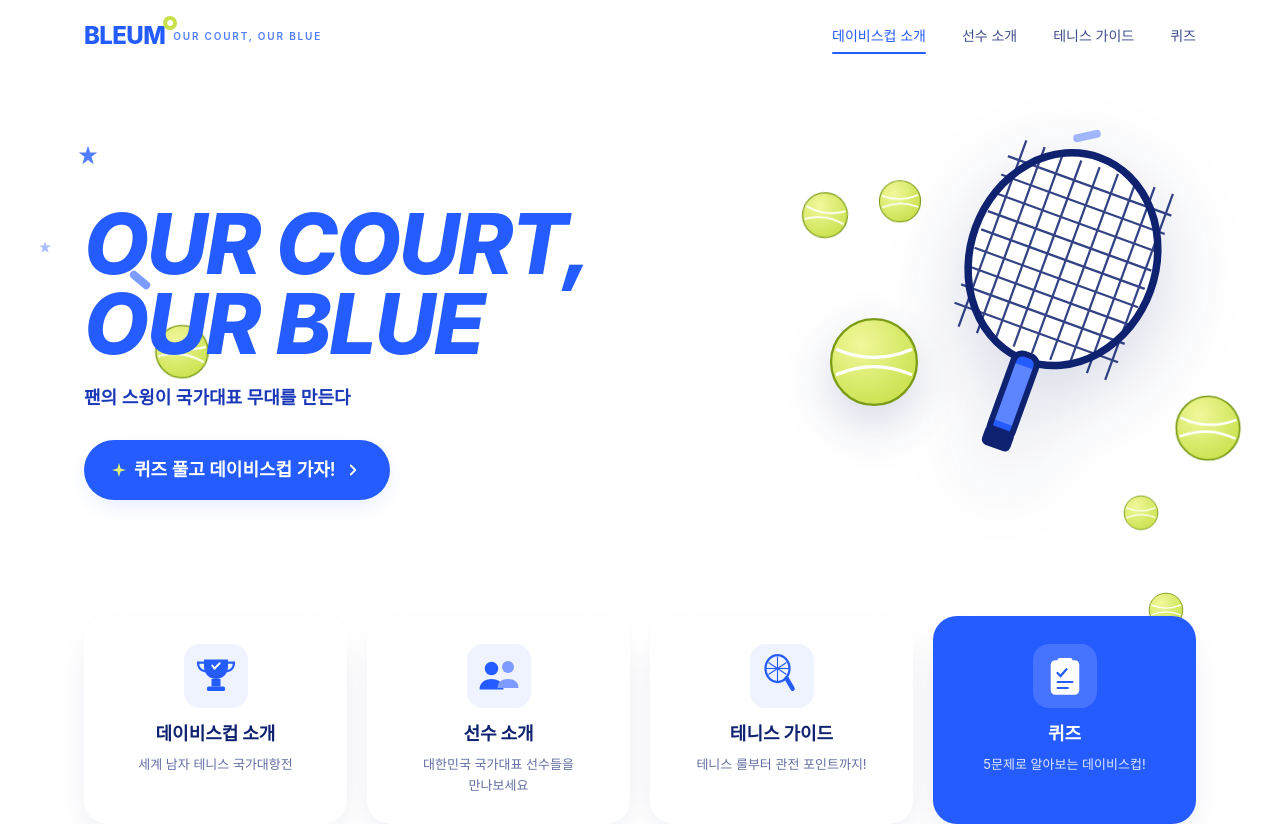
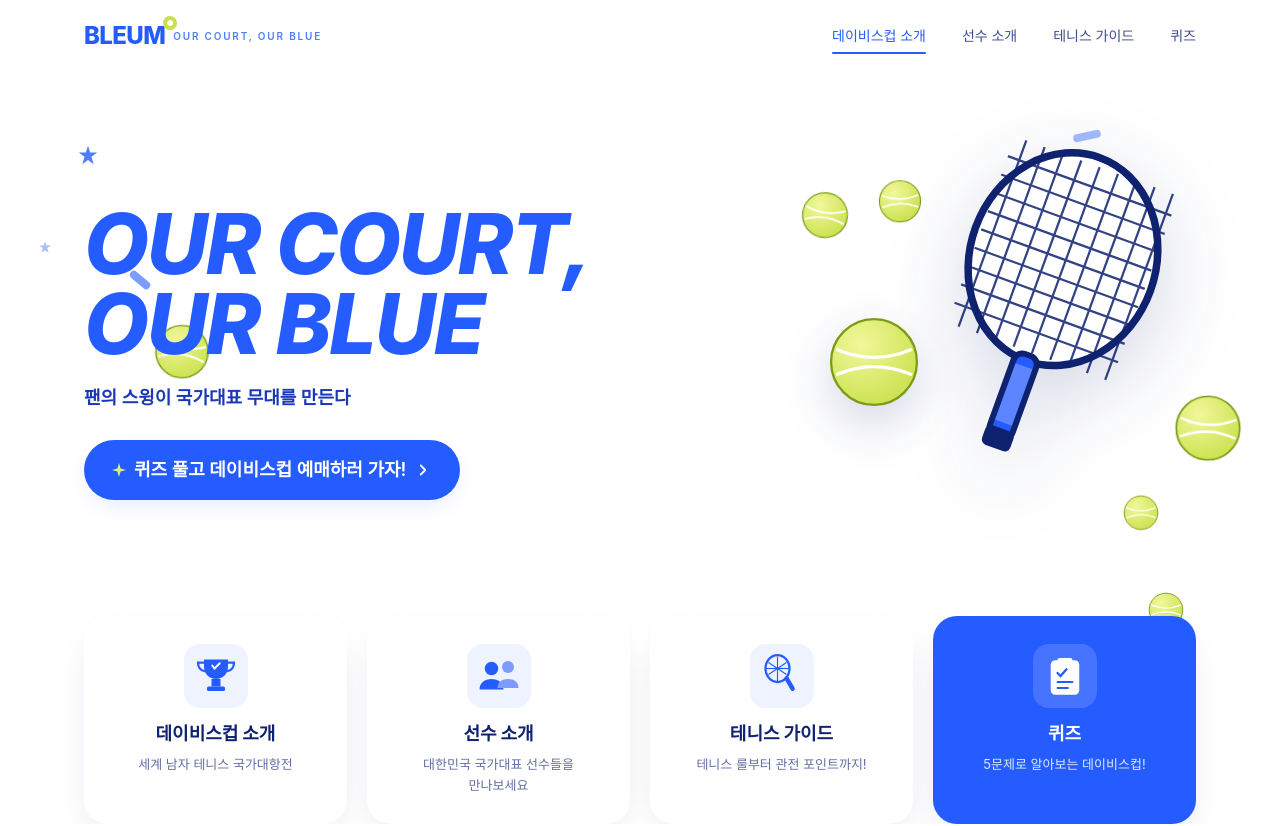
Before and after one commit to jihuynlee1216-ops/ourcourt-ourblue, a Next.js app: page / in a window 1280 px wide. Shown: the top 826 px of the page. Built offline with nearby package versions, Linux system fonts and the light colour scheme.

Commit message:
Update Hero CTA copy to '퀴즈 풀고 데이비스컵 예매하러 가자!'

```diff
--- a/components/Hero.tsx
+++ b/components/Hero.tsx
@@ -96,7 +96,7 @@ export function Hero() {
                 size={14}
                 className="text-ball-200 transition-transform group-hover:rotate-12"
               />
-              퀴즈 풀고 데이비스컵 가자!
+              퀴즈 풀고 데이비스컵 예매하러 가자!
               <svg width="18" height="18" viewBox="0 0 24 24" fill="none" aria-hidden>
                 <path
                   d="M9 6l6 6-6 6"
```
